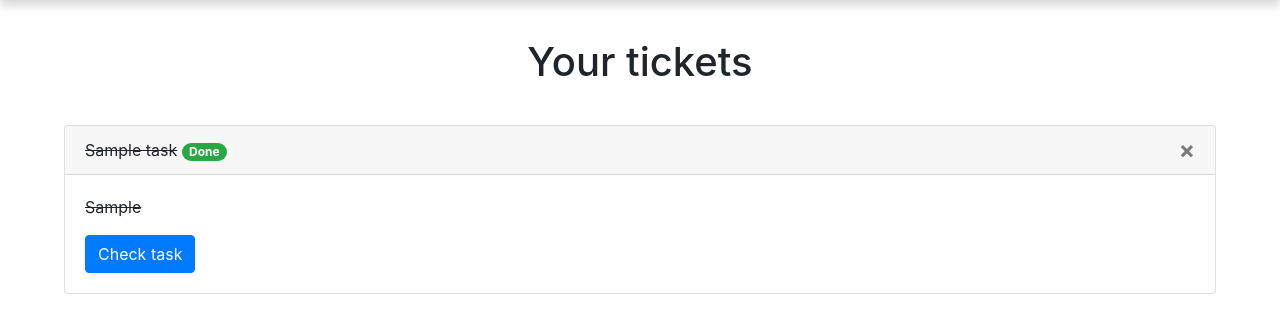
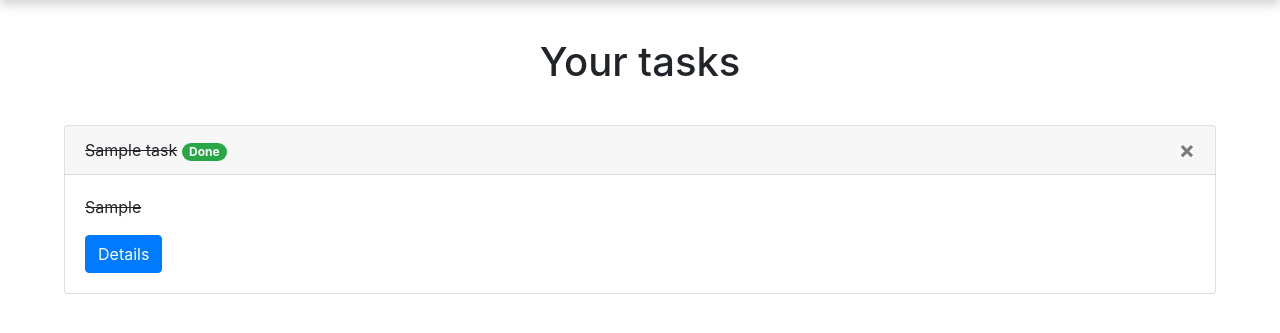
Before and after one commit to stamixthereal/task-app-django, a Django app: template main/templates/main/index.html in a window 1280 px wide. Shown: the part 71-404 px from the top of the page. Run offline with Django 3.2, Linux system fonts and the light colour scheme; tables that the repository leaves empty hold one stand-in row (values such as "Sample post"); the template is opened without the code that fills it: values that come from a table or form of the project are taken from there, most other values are stand-ins (such as "Sample title", 1, 10 or a date in 2020); some libraries are stand-ins or nearby versions.

Commit message:
some litle changes to names

```diff
--- a/main/templates/main/index.html
+++ b/main/templates/main/index.html
@@ -11,16 +11,12 @@
 <li class="nav-item">
   <a class="nav-link" href="{% url 'new_task' %}">Write new one</a>
 </li>
-
-<!-- <li><a data-toggle="collapse" data-target=".navbar-collapse" href="#link1" class="navelement">Link 1</a></li>
-
-<li><a data-toggle="collapse" data-target=".navbar-collapse" href="#link2" class="navelement">Link 2</a></li> -->
 {% endblock %}
 
 {% block list %}
   {% if tasks %}
   <div style="max-width: 70%; margin-left: 15%; margin-right: 15%; margin-top: 3%; margin-bottom: 3%;">
-    <h1 style="text-align: center;">Your tickets</h1>
+    <h1 style="text-align: center;">Your tasks</h1>
   </div>
       {% for el in tasks %}
       <div style="justify-content: center; margin: 2% 5% 5%;">
@@ -45,10 +41,10 @@
             <div class="card-body">
               {% if el.status == 'Done' %}
               <p class="card-text"><s>{{ el.task }}</s></p>
-              <a href="{% url 'task_detail' pk=el.pk %}" class="btn btn-primary">Check task</a>
+              <a href="{% url 'task_detail' pk=el.pk %}" class="btn btn-primary">Details</a>
               {% else %}
               <p class="card-text">{{ el.task }}</p>
-              <a href="{% url 'task_detail' pk=el.pk %}" class="btn btn-primary">Check task</a>
+              <a href="{% url 'task_detail' pk=el.pk %}" class="btn btn-primary">Details</a>
               {% endif %}
             </div>
           </div>
--- a/main/templates/main/new_task.html
+++ b/main/templates/main/new_task.html
@@ -1,7 +1,7 @@
 {% extends "main/base.html" %}
 
 {% block title %}
-{{ title }}
+New task
 {% endblock %}
 
 {% block href %}
--- a/main/views.py
+++ b/main/views.py
@@ -10,7 +10,7 @@ def index(request):
     """Rendering home page"""
 
     tasks = Task.objects.filter(user=request.user.id).order_by('-id')
-    return render(request, 'main/index.html', {'title': 'My tickets', 'tasks': tasks})
+    return render(request, 'main/index.html', {'title': 'My tasks', 'tasks': tasks})
 
 
 @login_required
```
